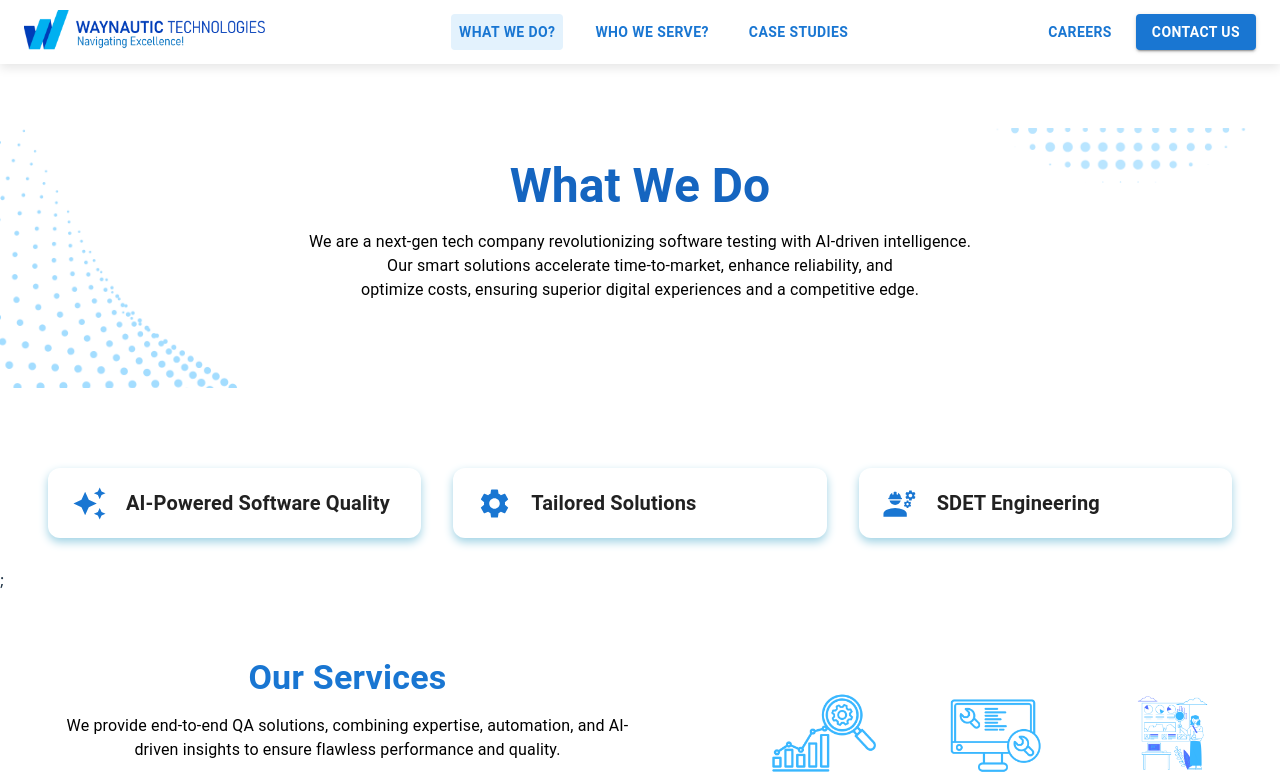
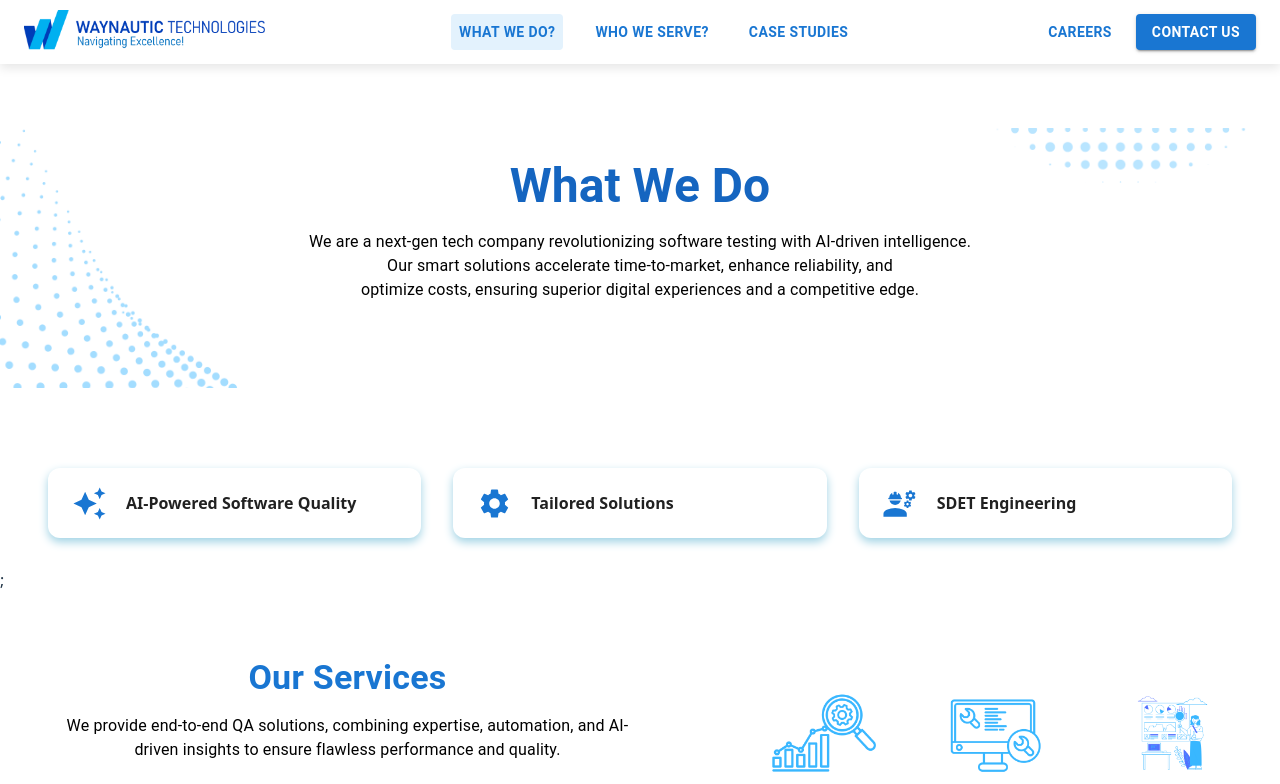
Before and after one commit to vaishnavipatil978/Waynautic_website, a React (Vite) app: page /what-we-do in a window 1280 px wide. Shown: the top 784 px of the page. Built offline with nearby package versions, Linux system fonts and the light colour scheme.

Commit message:
v1 - Draft 6.3 Changed font size

```diff
--- a/src/pages/WhatWeDo.jsx
+++ b/src/pages/WhatWeDo.jsx
@@ -23,17 +23,23 @@ const sections = [
     id: "services",
     title: "Our Services",
     desc: "We provide end-to-end QA solutions, combining expertise, automation, and AI-driven insights to ensure flawless performance and quality.",
-    details: [{
-      title: "Managed Services",
-      description: "Expertly managed QA solutions to ensure seamless performance and consistent quality across all your projects.",
-    },{
-      title: "Tailored Solutions",
-      description: "Custom QA strategies designed to meet your unique business needs and drive efficiency.",
-    },{
-      title: "Intelligent AI",
-      description: "Leveraging advanced AI technologies to enhance testing accuracy, speed, and automation.",
-    },
-  ],
+    details: [
+      {
+        title: "Managed Services",
+        description:
+          "Expertly managed QA solutions to ensure seamless performance and consistent quality across all your projects.",
+      },
+      {
+        title: "Tailored Solutions",
+        description:
+          "Custom QA strategies designed to meet your unique business needs and drive efficiency.",
+      },
+      {
+        title: "Intelligent AI",
+        description:
+          "Leveraging advanced AI technologies to enhance testing accuracy, speed, and automation.",
+      },
+    ],
     List: [],
     img: servicesImg,
   },
@@ -214,7 +220,7 @@ const WhatWeDo = () => {
 
               {/* Text */}
               <CardContent sx={{ padding: "0 !important", flex: 1 }}>
-                <Typography variant="h6" fontWeight="bold">
+                <Typography variant="h7" fontWeight="bold">
                   {item.title}
                 </Typography>
               </CardContent>
```
